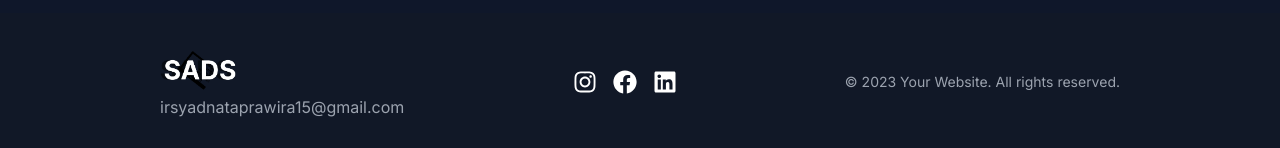
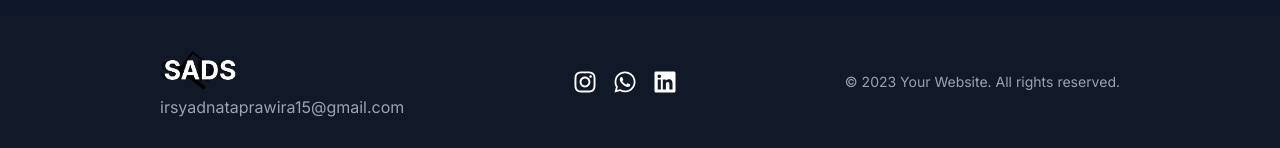
Before and after one commit to isadkang/new-portofolio, a React (Vite) app: page / in a window 1280 px wide. Shown: the part 4805-4953 px from the top of the page. Built offline with nearby package versions, Linux system fonts and the light colour scheme.

Commit message:
Penambahan tautan sosmed

```diff
--- a/src/components/Footer.jsx
+++ b/src/components/Footer.jsx
@@ -1,5 +1,5 @@
 import React from 'react';
-import { FaInstagram, FaFacebook, FaLinkedin } from 'react-icons/fa';
+import { FaInstagram, FaLinkedin, FaWhatsapp } from 'react-icons/fa';
 
 const Footer = () => {
   return (
@@ -11,13 +11,13 @@ const Footer = () => {
           <p className="text-gray-400">irsyadnataprawira15@gmail.com</p>
         </div>
           <div className="flex items-center space-x-4">
-            <a href="#" className="text-white hover:text-sky-500">
+            <a href="https://www.instagram.com/isadsnata_/" target='_blank' className="text-white hover:text-sky-500">
               <FaInstagram className="h-6 w-6" />
             </a>
-            <a href="#" className="text-white hover:text-sky-500">
-              <FaFacebook className="h-6 w-6" />
+            <a href="https://wa.me/+6281287722164" target='_blank' className="text-white hover:text-sky-500">
+              <FaWhatsapp className="h-6 w-6" />
             </a>
-            <a href="#" className="text-white hover:text-sky-500">
+            <a href="https://www.linkedin.com/in/muhammad-irsyad-nataprawira-830b83249/" target='_blank' className="text-white hover:text-sky-500">
               <FaLinkedin className="h-6 w-6" />
             </a>
           </div>
```
